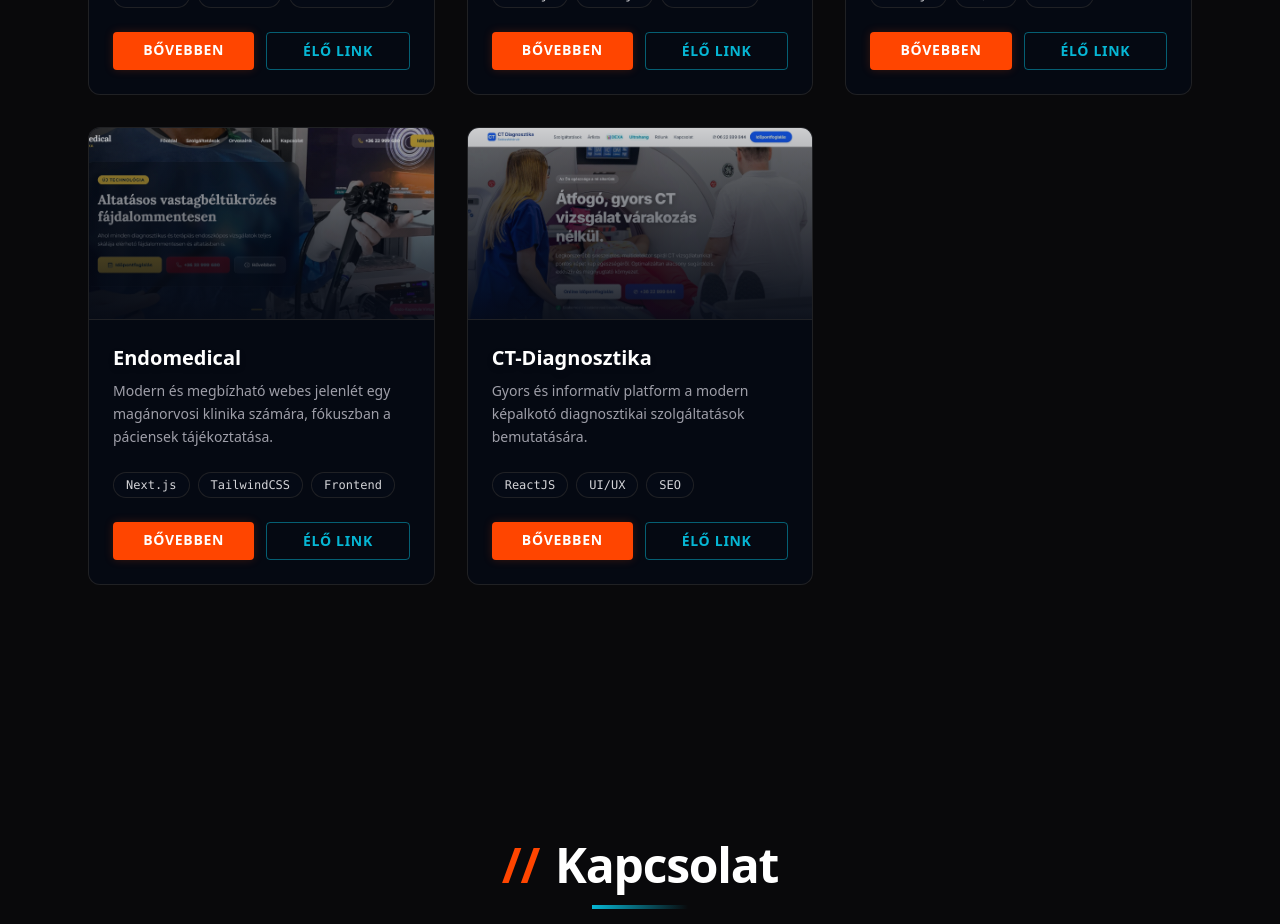
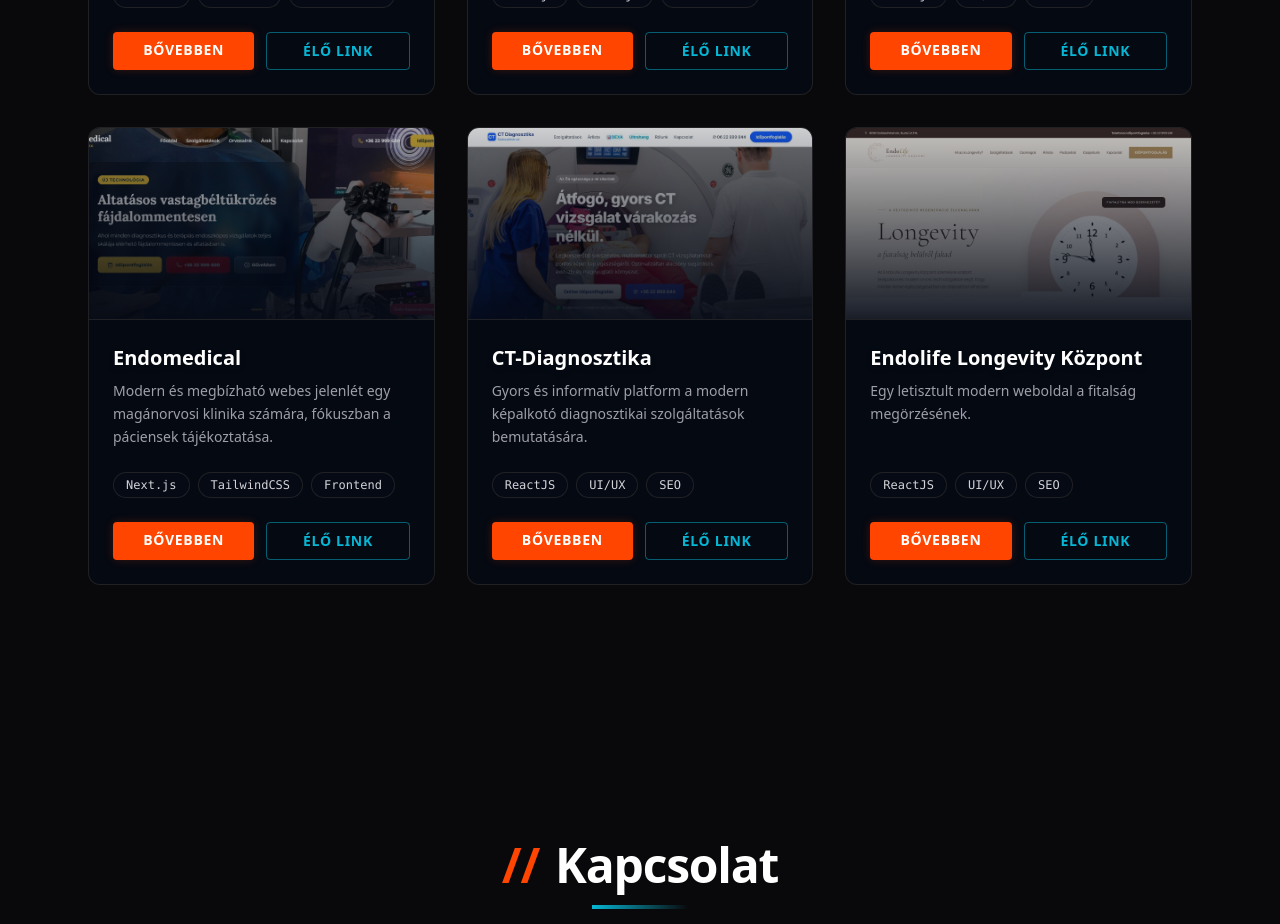
Before and after one commit to szombathrobert/portfolio-website, a Next.js app: page / in a window 1280 px wide. Shown: the part 2360-3284 px from the top of the page. Built offline with nearby package versions, Linux system fonts and the light colour scheme.

Commit message:
Longevity hozzáadva

```diff
--- a/app/Data.ts
+++ b/app/Data.ts
@@ -78,5 +78,20 @@ export const projectsData = [
       "Magas teljesítményű, akadálymentesített frontend, amely minden eszközön hibátlanul fut",
       "Letisztult ártáblázatok és szolgáltatás-csomagok bemutatása"
     ]
-  }
+  },
+  {
+    id: "endolife",
+    title: "Endolife Longevity Központ",
+    description: "Egy letisztult modern weboldal a fitalság megörzésének.",
+    fullDescription: "Az Endolife azzal a céllal készült el, hogy akik szeretnék megfiatalítani a biológiai órájuk, azokat is pontos és informatív weboldalt kapjon.",
+    link: "https://endolife.hu/",
+    image: "/projects/endolife.webp",
+    tech: ["ReactJS", "UI/UX", "SEO"],
+    features: [
+      "Részletes, mégis laikusok számára is könnyen érthető tájékoztatás arról, hogy mi is az a Longevity",
+      "Letiszult, modern UX/UI kialakítás a zökkenőmentes és stresszmentes információszerzésért",
+      "Magas teljesítményű, akadálymentesített frontend, amely minden eszközön hibátlanul fut",
+      "Letisztult és szolgáltatás-csomagok bemutatása"
+    ]
+  },
 ];
```
Also changed, not shown: public/projects/endolife.webp (added).
